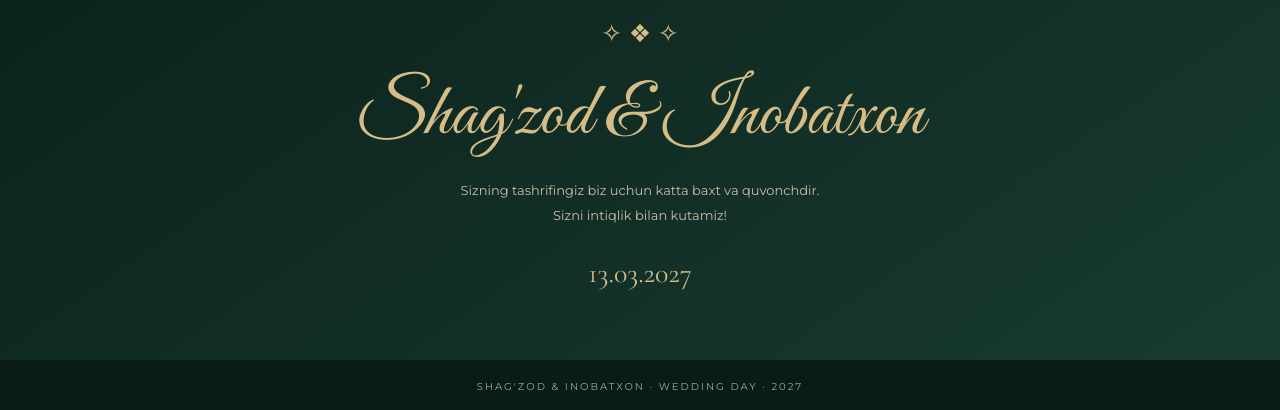
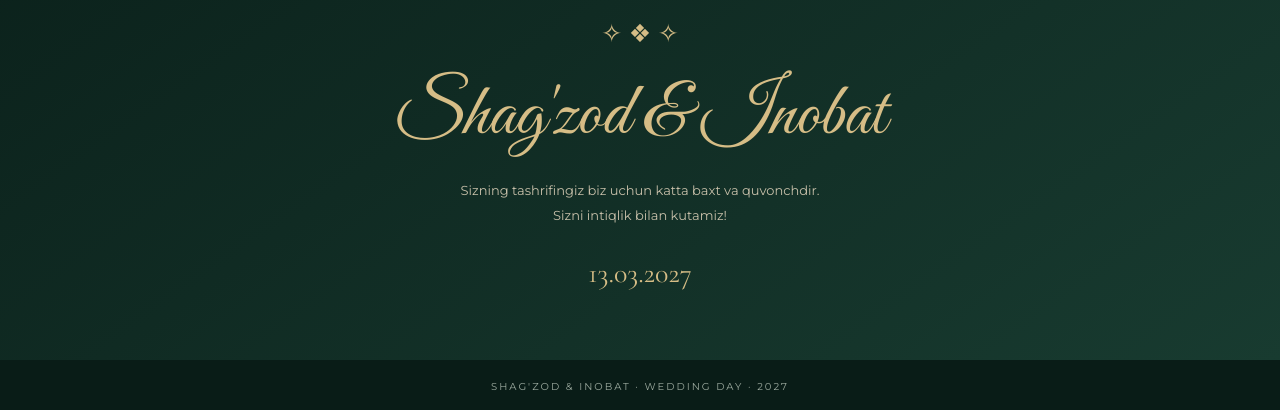
Before and after one commit to abullaz101-star/shagzod-inobat-weddingday, a plain HTML site: page index.html in a window 1280 px wide. Shown: the part 1648-2058 px from the top of the page. Drawn offline with nearby package versions, Linux system fonts and the light colour scheme.

Commit message:
Update index.html

```diff
--- a/index.html
+++ b/index.html
@@ -4,7 +4,7 @@
 <head>
 <meta charset="UTF-8">
 <meta name="viewport" content="width=device-width, initial-scale=1.0">
-<title>Shag'zod & Inobatxon — Wedding Day</title>
+<title>Shag'zod & Inobat — Wedding Day</title>
 
 <link rel="preconnect" href="https://fonts.googleapis.com">
 <link href="https://fonts.googleapis.com/css2?family=Great+Vibes&family=Cormorant+Garamond:wght@400;500;600;700&family=Montserrat:wght@300;400;500;600&display=swap" rel="stylesheet">
@@ -283,7 +283,7 @@ footer {
 
     <div class="names">Shag'zod</div>
     <div class="and">&</div>
-    <div class="names">Inobatxon</div>
+    <div class="names">Inobat</div>
 
     <div class="ornament">✧ ❖ ✧</div>
 
@@ -351,7 +351,8 @@ footer {
 <section class="closing">
   <div class="small-title">With Love</div>
   <div class="ornament">✧ ❖ ✧</div>
-  <div class="names">Shag'zod & Inobatxon</div>
+  <div class="names">Shag'zod & Inobat
+  </div>
   <p>
     Sizning tashrifingiz biz uchun katta baxt va quvonchdir.
     <br>
@@ -361,7 +362,7 @@ footer {
 </section>
 
 <footer>
-  SHAG'ZOD & INOBATXON · WEDDING DAY · 2027
+  SHAG'ZOD & INOBAT · WEDDING DAY · 2027
 </footer>
 
 <script>
```
